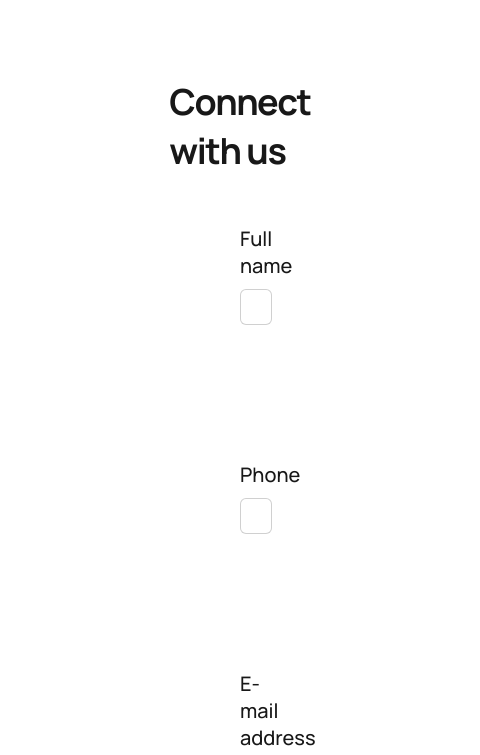
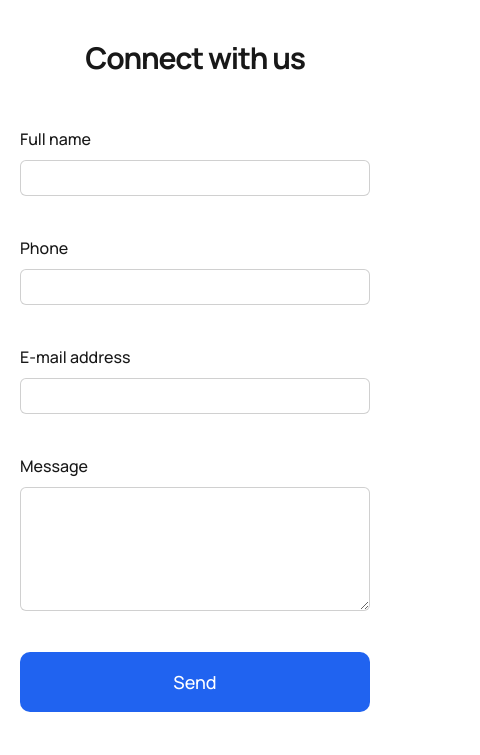
Before and after one commit to 00013540/WT_CW1_00013540, a plain HTML site: page contacts.html in a window 390 px wide. Shown: the part 89-844 px from the top of the page, 480 px wide, since content can reach past the window. Drawn offline with Linux system fonts and the light colour scheme.

Commit message:
feat: Add responsiveness to contacts page

```diff
--- a/contacts.html
+++ b/contacts.html
@@ -70,8 +70,8 @@
       </nav>
     </header>
     <main class="container contacts">
-      <h1 class="contats__title">Connect with us</h1>
-      <form id="form" class="contats__form">
+      <h1 class="contacts__title">Connect with us</h1>
+      <form id="form" class="contacts__form">
         <div class="contacts__field">
           <label class="contacts__label" for="name">Full name</label>
           <input class="contacts__input" id="name" type="text" />
--- a/styles/layouts/popup.css
+++ b/styles/layouts/popup.css
@@ -39,6 +39,7 @@
   max-width: 400px;
   transform: scale(0.5);
   transition: all 0.2s;
+  margin: 0 10px;
 }
 
 .popup.show .popup__content {
@@ -87,3 +88,9 @@
 .popup__btn:active {
   transform: scale(1.1);
 }
+
+@media screen and (max-width: 1000px) {
+  .popup__description {
+    font-size: 25px;
+  }
+}
--- a/styles/pages/contacts.css
+++ b/styles/pages/contacts.css
@@ -7,14 +7,14 @@
   align-items: center;
 }
 
-.contats__title {
+.contacts__title {
   font-weight: 700;
   font-size: 36px;
   margin-bottom: 50px;
   letter-spacing: -0.04em;
 }
 
-.contats__form {
+.contacts__form {
   max-width: 350px;
   width: 100%;
 }
@@ -104,3 +104,33 @@
     transform: rotate(360deg);
   }
 }
+
+@media screen and (max-width: 1400px) {
+  .contacts {
+    padding: 40px 100px;
+  }
+}
+
+@media screen and (max-width: 1000px) {
+  .contacts {
+    padding: 40px 50px;
+  }
+
+  .contacts__title {
+    font-size: 30px;
+  }
+
+  .contacts__label {
+    font-size: 16px;
+  }
+}
+
+@media screen and (max-width: 400px) {
+  .contacts {
+    padding: 40px 20px;
+  }
+
+  .contacts__input {
+    font-size: 14px;
+  }
+}
```
